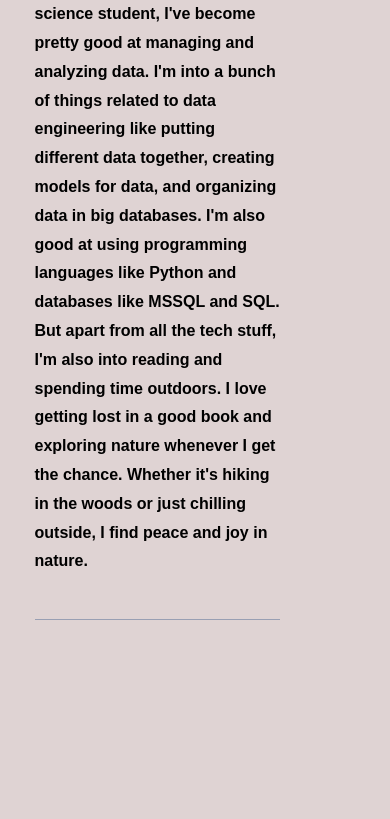
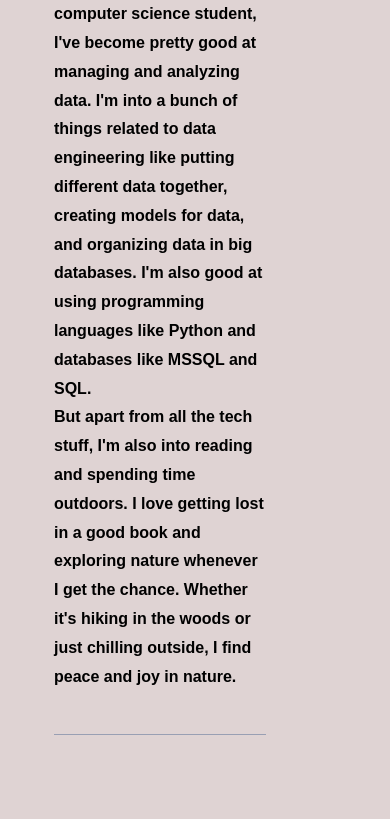
Before and after one commit to LeelaSaud79/portfolio-site, a plain HTML site: page index.html in a window 390 px wide. Shown: the part 1181-2000 px from the top of the page. Drawn offline with nearby package versions, Linux system fonts and the light colour scheme.

Commit message:
Feat: Update

```diff
--- a/assets/css/responsive.css
+++ b/assets/css/responsive.css
@@ -15,3 +15,27 @@
 	  height: auto;
 	}
   }
+
+  /* Media query for screens smaller than 992px (laptop) */
+  @media screen and (max-width: 992px) {
+	.container {
+	  width: 85%;
+	}
+  }
+
+  /* Media query for screens smaller than 1200px (desktop) */
+  @media screen and (max-width: 1200px) {
+	.container {
+	  width: 80%;
+	}
+  }
+
+  /* Media query for iPhone 6/7/8 (portrait and landscape) */
+  @media only screen
+	and (min-device-width: 375px)
+	and (max-device-width: 667px)
+	and (-webkit-min-device-pixel-ratio: 2) {
+	.container {
+	  width: 95%;
+	}
+  }
```
